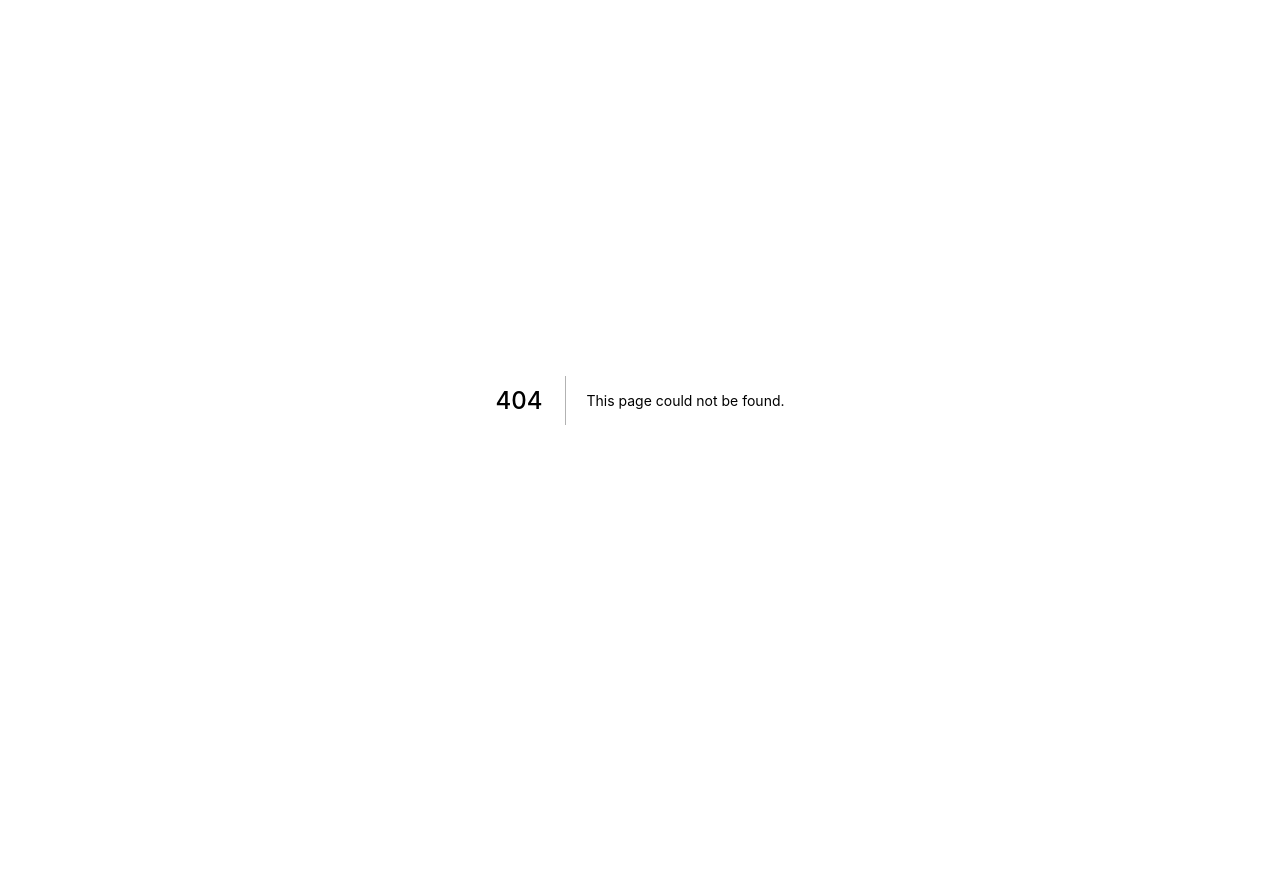
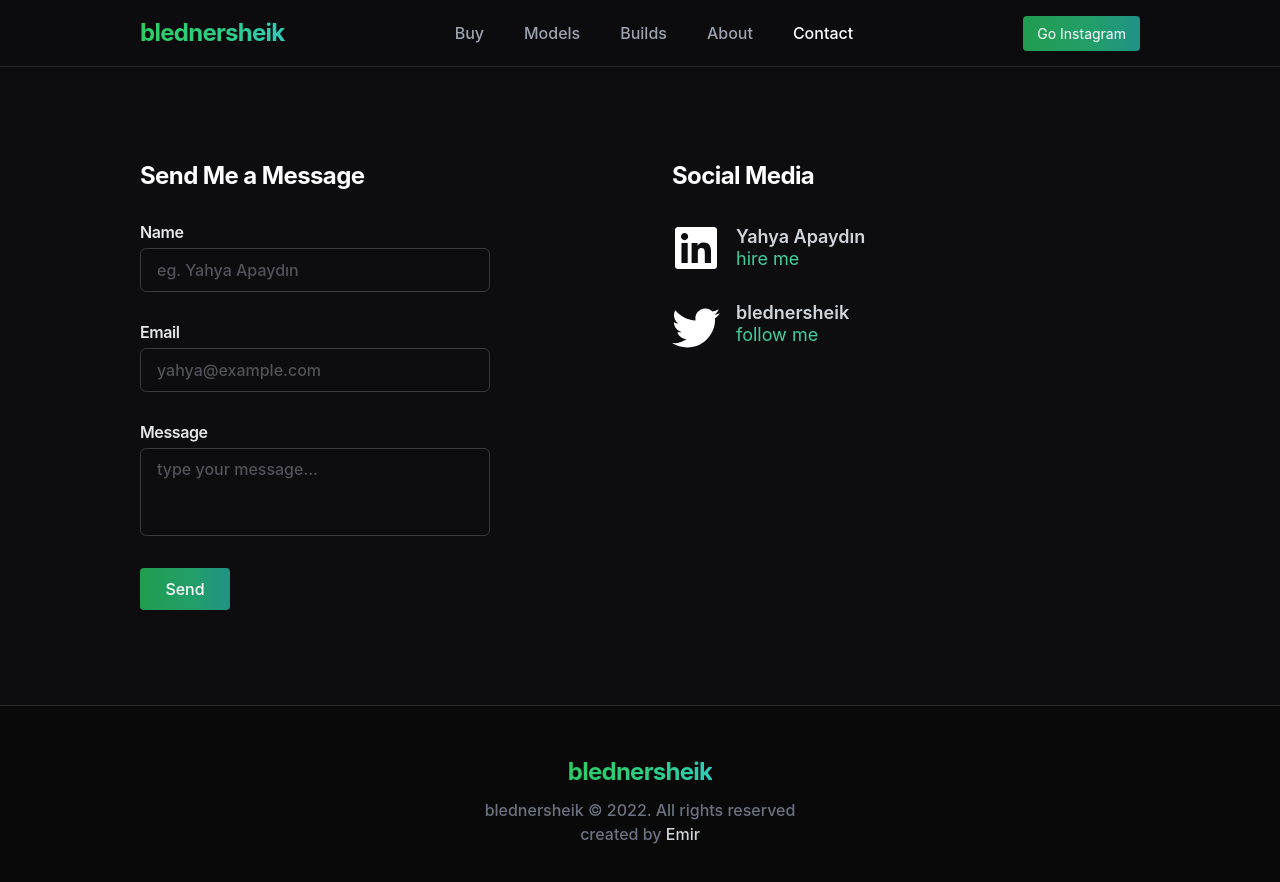
Before and after one commit to emirulucay/blednersheik-next, a Next.js app: page /contact in a window 1280 px wide. Before the commit this address had no page. Shown: the top 882 px of the page. Before the commit the page ends 800 px from the top, so only its background shows below. Built offline with nearby package versions, Linux system fonts and the light colour scheme.

Commit message:
contact sayfası eklendi

```diff
--- a/components/Header.tsx
+++ b/components/Header.tsx
@@ -14,7 +14,7 @@ export default function Header() {
         <div
           onClick={() => setBurgerOpen((prev) => !prev)}
           className={classNames(
-            "z-20 flex w-6 absolute left-6 top-1/2 md:hidden text-gray-100 -translate-y-1/2 flex items-center justify-center flex-col gap-3 cursor-pointer p-2",
+            "z-20 w-6 absolute left-6 top-1/2 md:hidden text-gray-100 -translate-y-1/2 flex items-center justify-center flex-col gap-3 cursor-pointer p-2",
             { "!gap-0": burgerOpen }
           )}>
           <span className={classNames("w-6 h-[1px] bg-white block transition-all duration-100", { "rotate-45": burgerOpen })}></span>
--- /dev/null
+++ b/components/Layout.tsx
@@ -0,0 +1,12 @@
+import Header from "./Header";
+import Footer from "./Footer";
+
+export default function Layout({ children }) {
+  return (
+    <>
+      <Header />
+      <main>{children}</main>
+      <Footer />
+    </>
+  );
+}
--- a/package.json
+++ b/package.json
@@ -11,9 +11,11 @@
   "dependencies": {
     "classnames": "^2.3.2",
     "firebase": "^9.9.4",
+    "formik": "^2.2.9",
     "next": "12.3.0",
     "react": "18.2.0",
-    "react-dom": "18.2.0"
+    "react-dom": "18.2.0",
+    "react-icons": "^4.4.0"
   },
   "devDependencies": {
     "@types/node": "^18.7.17",
--- a/pages/_app.js
+++ /dev/null
@@ -1,7 +0,0 @@
-import '../styles/globals.css'
-
-function MyApp({ Component, pageProps }) {
-  return <Component {...pageProps} />
-}
-
-export default MyApp
--- /dev/null
+++ b/pages/_app.tsx
@@ -0,0 +1,7 @@
+import "../styles/globals.css";
+
+function MyApp({ Component, pageProps }) {
+  return <Component {...pageProps} />;
+}
+
+export default MyApp;
--- a/pages/about.tsx
+++ b/pages/about.tsx
@@ -1,14 +1,16 @@
 import React from "react";
-import Header from "components/Header";
-import Footer from "components/Footer";
+import Layout from "components/Layout";
 import sheik from "public/sheik.png";
 import Image from "next/image";
+import Head from "next/head";
 
 export default function About() {
   return (
     <>
-      <div className="flex flex-col min-h-[100vh] selection:bg-bgPurple selection:text-gray-300">
-        <Header />
+      <Head>
+        <title>blednersheik — about</title>
+      </Head>
+      <Layout>
         <div className="container mx-auto flex justify-between items-center mt-24 md:mt-40 flex-wrap-reverse">
           <div className="w-full md:w-1/2 flex flex-col gap-8 justify-center items-center content-center">
             <p className="text-md !line-p font-inter font-medium text-87 lg:text-lg tracking-tight">
@@ -30,8 +32,7 @@ export default function About() {
             />
           </div>
         </div>
-        <Footer />
-      </div>
+      </Layout>
     </>
   );
 }
--- /dev/null
+++ b/pages/contact.tsx
@@ -0,0 +1,119 @@
+import Layout from "components/Layout";
+import { useFormik } from "formik";
+import { FaLinkedin, FaTwitter } from "react-icons/fa";
+import Head from "next/head";
+
+interface Values {
+  name: string;
+  email: string;
+  message: string;
+}
+
+export default function Contact() {
+  const { handleSubmit, handleChange, values } = useFormik<Values>({
+    initialValues: {
+      name: "",
+      email: "",
+      message: "",
+    },
+    onSubmit: (values) => {
+      alert(JSON.stringify(values, null, 2));
+    },
+  });
+
+  return (
+    <>
+      <Head>
+        <title>blednersheik — contact</title>
+      </Head>
+      <Layout>
+        <div className="container mx-auto flex gap-8 mt-40 flex-wrap-reverse">
+          <div className="flex flex-col md:w-1/2 gap-8 w-full mt-12 md:mt-0">
+            <h4 className="font-inter font-bold text-2xl text-white tracking-tight">Send Me a Message</h4>
+            <form className="flex flex-col gap-8" onSubmit={handleSubmit}>
+              <div className="flex flex-col gap-2">
+                <label className="text-gray-200 font-inter font-semibold tracking-tight leading-none" htmlFor="namee">
+                  Name
+                </label>
+                <input
+                  className="h-[44px] w-[350px] text-gray-300 py-2 pl-4 font-inter font-medium focus:outline-0 focus:border-gray-100 hover:border-gray-100
+                 focus:border-[1px] bg-darkbg rounded-md transition delay-none border-3a border-[.5px] duration-300 placeholder:text-zinc-600"
+                  id="name"
+                  placeholder="eg. Yahya Apaydın"
+                  required
+                  type="text"
+                  value={values.name}
+                  onChange={handleChange}
+                />
+              </div>
+
+              <div className="flex flex-col gap-2">
+                <label className="text-gray-200 font-inter font-semibold tracking-tight leading-none" htmlFor="emaill">
+                  Email
+                </label>
+                <input
+                  className="h-[44px] w-[350px] text-gray-200 py-2 pl-4 font-inter font-medium focus:outline-0 focus:border-gray-100 hover:border-gray-100 focus:border-[1px]
+                 bg-darkbg rounded-md transition delay-none border-3a border-[.5px] duration-300 placeholder:text-zinc-600"
+                  id="email"
+                  required
+                  placeholder="yahya@example.com"
+                  type="mail"
+                  value={values.email}
+                  onChange={handleChange}
+                />
+              </div>
+
+              <div className="flex flex-col gap-2">
+                <label className="text-gray-200 font-inter font-semibold tracking-tight leading-none" htmlFor="messagee">
+                  Message
+                </label>
+                <textarea
+                  className="resize-none h-[88px] w-[350px] text-gray-200 py-2 pl-4 font-inter font-medium focus:outline-0 focus:border-gray-100 hover:border-gray-100
+                focus:border-[1px] bg-darkbg rounded-md transition delay-none border-3a border-[.5px] duration-300 placeholder:text-zinc-600"
+                  required
+                  placeholder="type your message..."
+                  id="message"
+                  value={values.message}
+                  onChange={handleChange}
+                />
+              </div>
+
+              <button className="button-sm inline w-[90px] font-inter font-medium text-white" type="submit">
+                Send
+              </button>
+            </form>
+          </div>
+          <div className="flex flex-col gap-8 md:w-1/3 w-full">
+            <h3 className="text-white font-inter font-bold text-2xl tracking-tight">Social Media</h3>
+            <div className="flex gap-4 justify-start items-center">
+              <FaLinkedin className="text-white text-5xl" />
+              <div className="flex flex-col gap-1">
+                <h2 className="text-gray-300 text-lg font-semibold leading-none font-inter">Yahya Apaydın</h2>
+                <a
+                  href="https://twitter.com"
+                  target="_blank"
+                  rel="noopener noreferrer"
+                  className="text-greenLink font-regular text-lg font-inter leading-none opacity-80 hover:underline hover:opacity-100 transition-all duration-200">
+                  hire me
+                </a>
+              </div>
+            </div>
+            <div className="flex gap-4">
+              <FaTwitter className="text-white text-5xl" />
+              <div className="flex flex-col gap-1">
+                <h2 className="text-gray-300 text-lg font-semibold leading-none font-inter">blednersheik</h2>
+                <a
+                  href="https://twitter.com"
+                  target="_blank"
+                  rel="noopener noreferrer"
+                  className="text-greenLink font-regular text-lg font-inter leading-none opacity-80 hover:underline hover:opacity-100 transition-all duration-200">
+                  follow me
+                </a>
+              </div>
+            </div>
+          </div>
+        </div>
+      </Layout>
+    </>
+  );
+}
--- a/pages/index.tsx
+++ b/pages/index.tsx
@@ -4,14 +4,15 @@ import Footer from "../components/Footer";
 import Header from "../components/Header";
 import ModelItem from "../components/ModelItem";
 import Link from "next/link";
+import Layout from "components/Layout";
 
 export default function Home() {
   return (
-    <div>
+    <div className="selection:bg-bgGreen selection:text-white">
       <Head>
-        <title>blednersheik</title>
+        <title>blednersheik — Yahya Apaydın</title>
       </Head>
-      <Header />
+      <Layout>
         <div className="mt-40 flex flex-col gap-4 container mx-auto py-40">
           <div className="pl-6 md:pl-0 flex flex-col">
             <h3 className="font-inter font-bold text-2xl text-white tracking-tight">Some Models</h3>
@@ -21,13 +22,13 @@ export default function Home() {
               </Link>
             </div>
           </div>
-        <div className="flex items-center justify-center gap-4 md:justify-between items-center flex-wrap md:flex-nowrap">
+          <div className="flex justify-center gap-4 md:justify-between items-center flex-wrap md:flex-nowrap">
             <ModelItem name="buzz-light-year" single={false} />
             <ModelItem name="piston-cup" single={false} />
             <ModelItem name="toy-dog" single={true} />
           </div>
         </div>
-      <Footer />
+      </Layout>
     </div>
   );
 }
--- a/tailwind.config.js
+++ b/tailwind.config.js
@@ -5,6 +5,7 @@ module.exports = {
     extend: {
       colors: {
         a2: "#2A2A2A",
+        "3a": "#3a3a3a",
         darkbg: "#0D0D0F",
         "09": "#09090A",
         87: "#878787",
@@ -12,6 +13,8 @@ module.exports = {
         13: "#131315",
         blueLink: "#899DFF",
         greenLink: "#4FFFC0",
+        "1b": "#1B1B1D",
+        bgGreen: "#2ECC87",
       },
       container: {
         padding: {
@@ -26,6 +29,9 @@ module.exports = {
           "2xl": "1496px",
         },
       },
+      dropShadow: {
+        orange: "0 0px 8px rgba(79, 255, 192, .3)",
+      },
     },
   },
   plugins: [],
```
Also changed, not shown: components/ModelItem.tsx (+7 -7 lines), 2 other files (tests, documents, lock files or other folders). Lines whose indentation alone changed are shown as unchanged.
